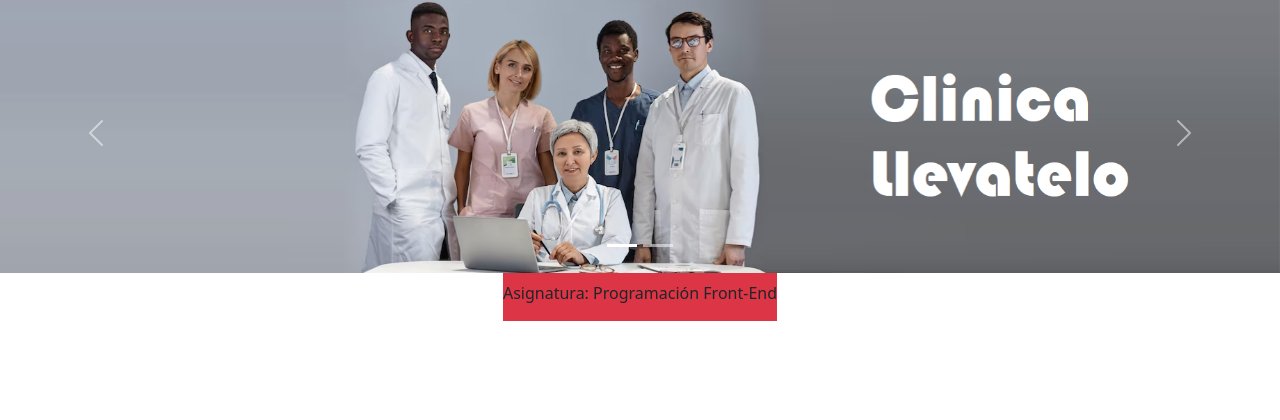
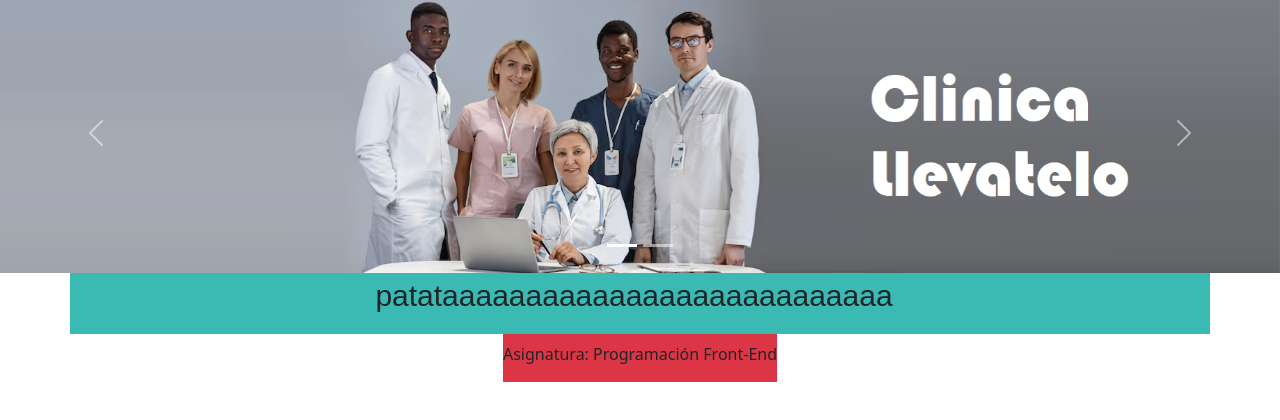
Before and after one commit to Drixew/Eva2-frontend, a plain HTML site: page galeria.html in a window 1280 px wide. Shown: the part 124-544 px from the top of the page. Drawn offline with nearby package versions, Linux system fonts and the light colour scheme.

Commit message:
avance 2 previo al push

```diff
--- a/CSS/estilos.css
+++ b/CSS/estilos.css
@@ -1,3 +1,5 @@
 .acercade{
-    background-color: #3bbab3;;
+    background-color: #3bbab3;
+    font-family: sans-serif;
+    font-size: 30px;
 }
--- a/galeria.html
+++ b/galeria.html
@@ -57,6 +57,11 @@
         </button>
     </div>
     <!-- fin carousel -->
+    <!-- "inicio acerca de" en div -->
+    <div class="container acercade nav justify-content-center">
+        <p>patataaaaaaaaaaaaaaaaaaaaaaaaaaa</p>
+    </div>
+    <!-- fin "acerca de" en div -->
     <!-- inicio footer -->
     <footer class="container">
         <ul class="nav justify-content-center">
```
Also changed, not shown: login.html (+5 -0 lines).
